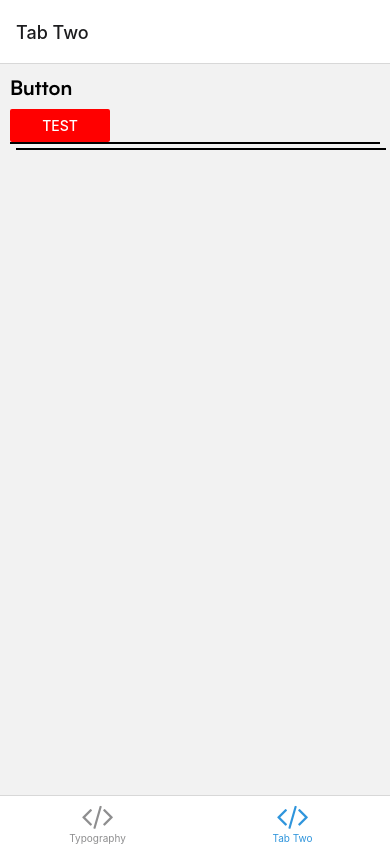
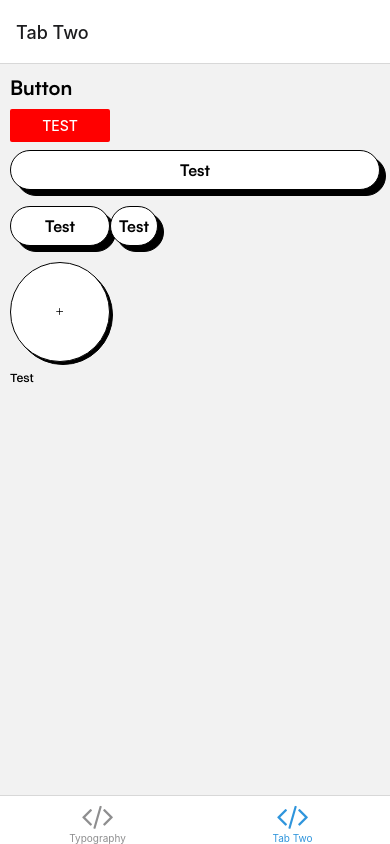
Before and after one commit to daft2/react-native-rugged-ui, a React Native app: screen /TabTwo in a window 390 px wide. Built offline with nearby package versions, Linux system fonts and the light colour scheme; what expo-linking would draw is missing.

Commit message:
feat: display test component screen

```diff
--- a/src/screens/TabTwoScreen.tsx
+++ b/src/screens/TabTwoScreen.tsx
@@ -1,6 +1,8 @@
+import { Ionicons } from "@expo/vector-icons";
 import React from "react";
 import { Button as RNButton, StyleSheet, View } from "react-native";
 import Button from "../components/Button";
+import Card from "../components/Card";
 import Text from "../components/Text";
 
 export default function TabTwoScreen() {
@@ -12,7 +14,55 @@ export default function TabTwoScreen() {
       <View style={{ width: 100 }}>
         <RNButton title="test" color={"red"} />
       </View>
-      <Button title="test" />
+      <Button
+        my="sm"
+        p="sm"
+        shadowColor="black"
+        color="white"
+        textColor="black"
+        rounded="full"
+      >
+        Test
+      </Button>
+      <View style={{ flexDirection: "row" }}>
+        <Button
+          my="sm"
+          p="sm"
+          shadowColor="black"
+          color="white"
+          textColor="black"
+          rounded="xl"
+          width={100}
+        >
+          Test
+        </Button>
+
+        <Button
+          my="sm"
+          p="sm"
+          shadowColor="black"
+          color="white"
+          textColor="black"
+          rounded="xl"
+        >
+          Test
+        </Button>
+      </View>
+      <Button
+        my="sm"
+        shadowColor="black"
+        color="white"
+        textColor="black"
+        width={100}
+        height={100}
+        rounded="full"
+        shadowLength={3}
+      >
+        <Ionicons name="add" />
+      </Button>
+      <Card>
+        <Text>Test</Text>
+      </Card>
     </View>
   );
 }
@@ -20,6 +70,6 @@ export default function TabTwoScreen() {
 const styles = StyleSheet.create({
   container: {
     flex: 1,
-    padding: 10
+    margin: 10
   }
 });
```
